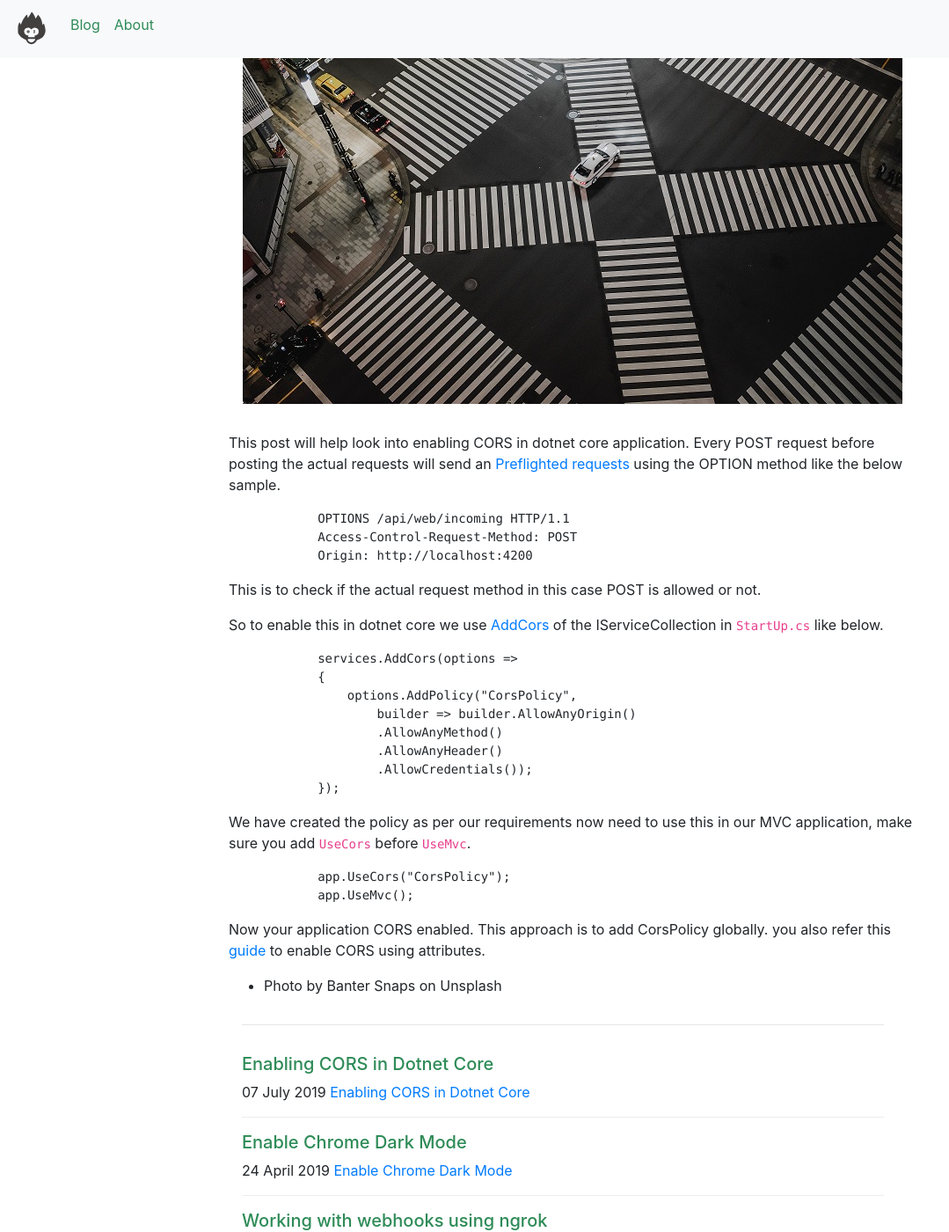
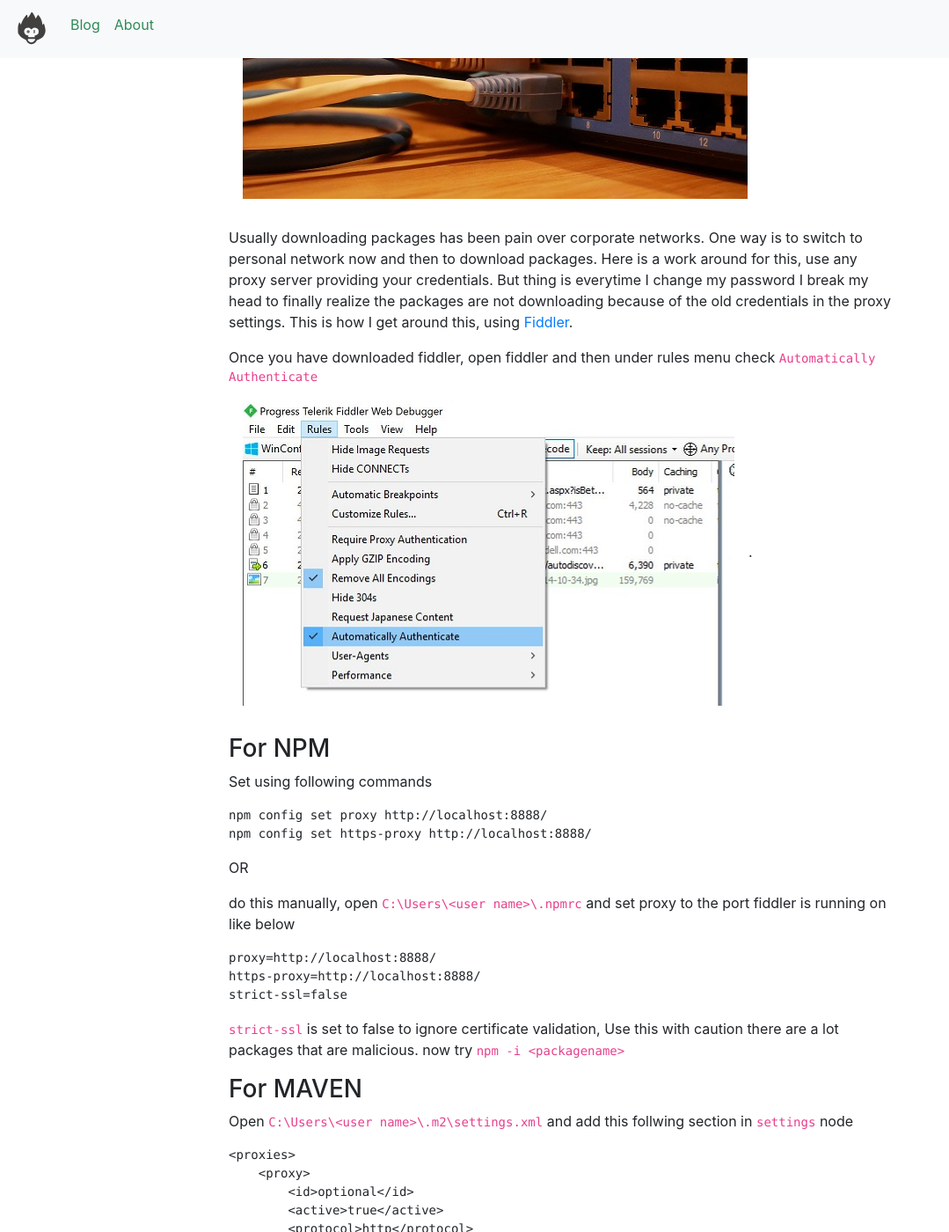
Before and after one commit to unrealnerd/unrealnerd.github.io, a Jekyll site: the page built from index.html, in a window 1280 px wide and 1400 px high, scrolled down 353 px. Shown: the whole window at 88% size, without its empty margins (0-1079 px from the left). Built offline with Jekyll 4.4.1, drawn with Linux system fonts in a browser that asks for light colours; nearby versions of some CDN libraries; some of the changed text lies outside the part shown.

Commit message:
* new post: proxy settings for package mangers

````diff
--- /dev/null
+++ b/_posts/2019-09-22-npm-proxy.md
@@ -0,0 +1,76 @@
+---
+layout: post
+title: Using fiddler as Proxy for NPM, Maven, Gradle
+description: Using Fiddler as Proxy for NPM Package Manager
+author: bitsmonkey
+tags: proxy, npm, proxy
+---
+
+![Photo by Jonathan on Unsplash](/../img/proxy.jpg)
+
+Usually downloading packages has been pain over corporate networks. One way is to switch to personal network now and then to download packages.
+Here is a work around for this, use any proxy server providing your credentials. But thing is everytime I change my password I break my head to finally realize the packages are not downloading because of the old credentials in the proxy settings. This is how I get around this, using [Fiddler](https://www.telerik.com/download/fiddler).
+
+Once you have downloaded fiddler, open fiddler and then under rules menu check `Automatically Authenticate` <br/> ![screenshot](/../img/fiddler-authenticate.jpg).
+
+### For NPM
+
+Set using following commands
+
+```shell
+npm config set proxy http://localhost:8888/
+npm config set https-proxy http://localhost:8888/
+```
+
+OR
+
+
+do this manually, open `C:\Users\<user name>\.npmrc` and set proxy to the port fiddler is running on like below
+
+```conf
+proxy=http://localhost:8888/
+https-proxy=http://localhost:8888/
+strict-ssl=false
+```
+
+`strict-ssl` is set to false to ignore certificate validation, Use this with caution there are a lot packages that are malicious.
+now try `npm -i <packagename>`
+
+### For MAVEN
+
+Open `C:\Users\<user name>\.m2\settings.xml` and add this follwing section in `settings` node
+
+```xml
+<proxies>
+    <proxy>
+        <id>optional</id>
+        <active>true</active>
+        <protocol>http</protocol>
+        <host>localhost</host>
+        <port>8888</port>
+        <nonProxyHosts></nonProxyHosts>
+    </proxy>
+    <proxy>
+        <id>optional</id>
+        <active>true</active>
+        <protocol>https</protocol>
+        <host>localhost</host>
+        <port>8888</port>
+        <nonProxyHosts></nonProxyHosts>
+    </proxy>
+</proxies>
+
+```
+
+### For GRADLE
+
+Add this below properties in root folder of `gradle.properties`
+
+```conf
+systemProp.http.proxyHost=127.0.0.1
+systemProp.http.proxyPort=8888
+systemProp.https.proxyHost=127.0.0.1
+systemProp.https.proxyPort=8888
+```
+
+Hope this Helps!
````
Also changed, not shown: _posts/2019-07-07-cors-dotnetcore-webapi.md (+2 -0 lines), _drafts/2019-04-24-twilio-whatapp.md (line endings or trailing spaces), img/fiddler-authenticate.jpg (added), img/proxy.jpg (added).
